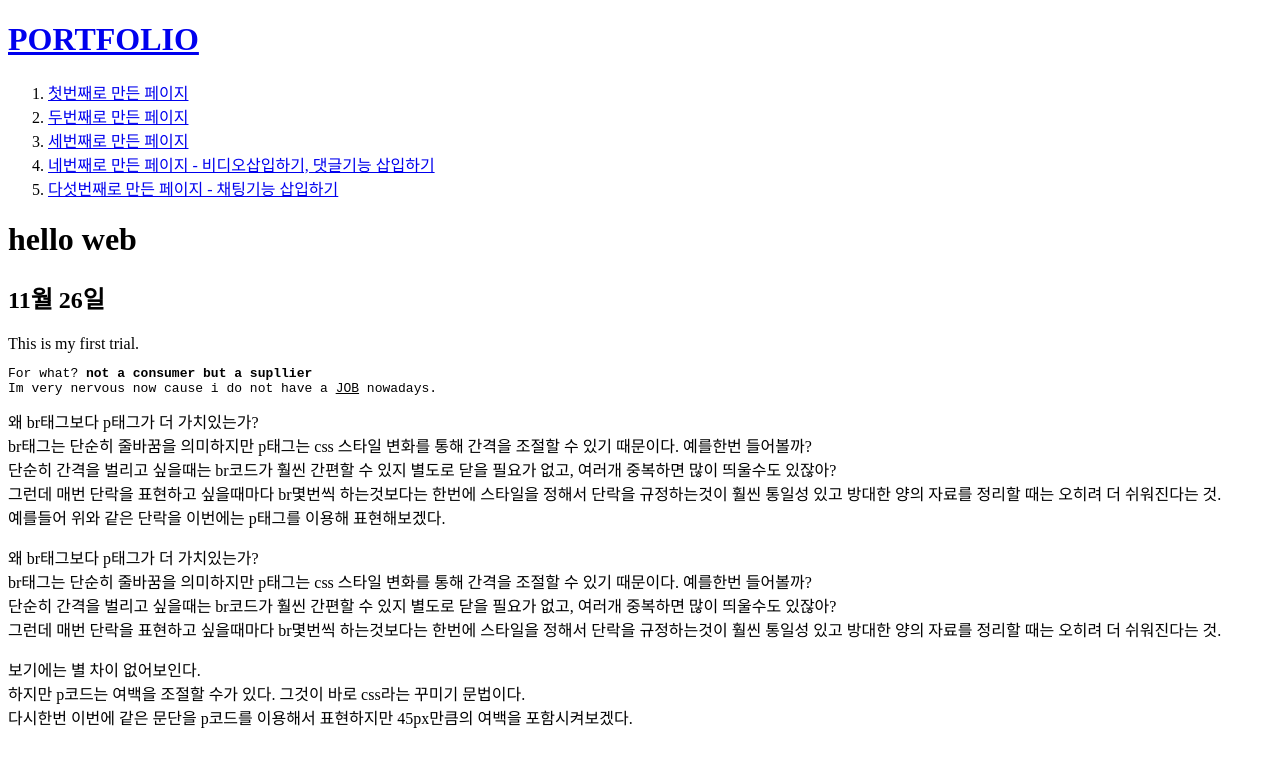
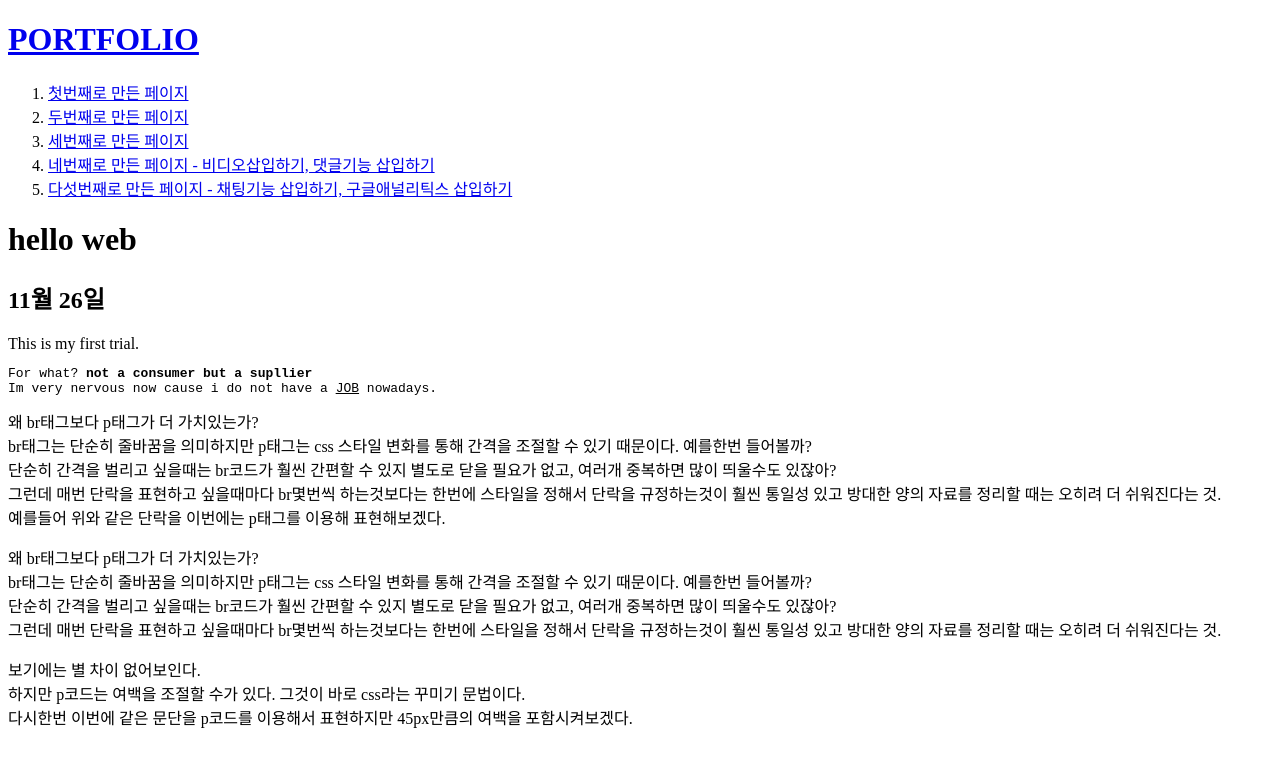
Before and after one commit to zigzaged/WEB, a plain HTML site: page 1.html in a window 1280 px wide. Shown: the top 771 px of the page. Drawn offline with Linux system fonts and the light colour scheme.

Commit message:
title change

```diff
--- a/1.html
+++ b/1.html
@@ -23,7 +23,7 @@
   <li><a href="NewProject.html">두번째로 만든 페이지</a></li>
   <li><a href="index.html">세번째로 만든 페이지</a></li>
   <li><a href="insert_video.html">네번째로 만든 페이지 - 비디오삽입하기, 댓글기능 삽입하기</a></li>
-  <li><a href="chatting.html">다섯번째로 만든 페이지 - 채팅기능 삽입하기</a></li>
+  <li><a href="chatting.html">다섯번째로 만든 페이지 - 채팅기능 삽입하기, 구글애널리틱스 삽입하기</a></li>
 </ol>
 
 
```
Also changed, not shown: NewProject.html (+1 -1 lines), chatting.html (+1 -1 lines), index.html (+1 -1 lines), insert_video.html (+1 -1 lines).
